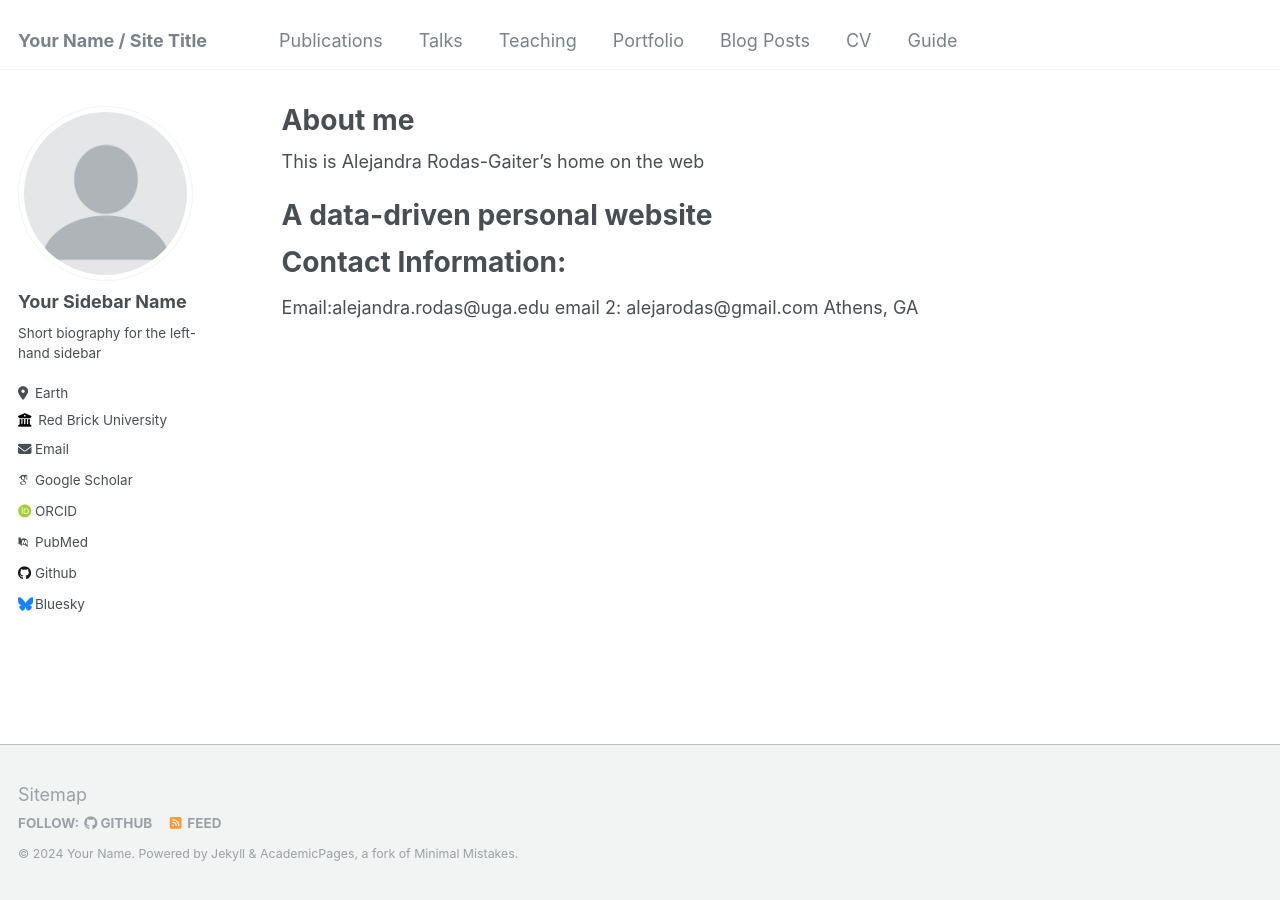
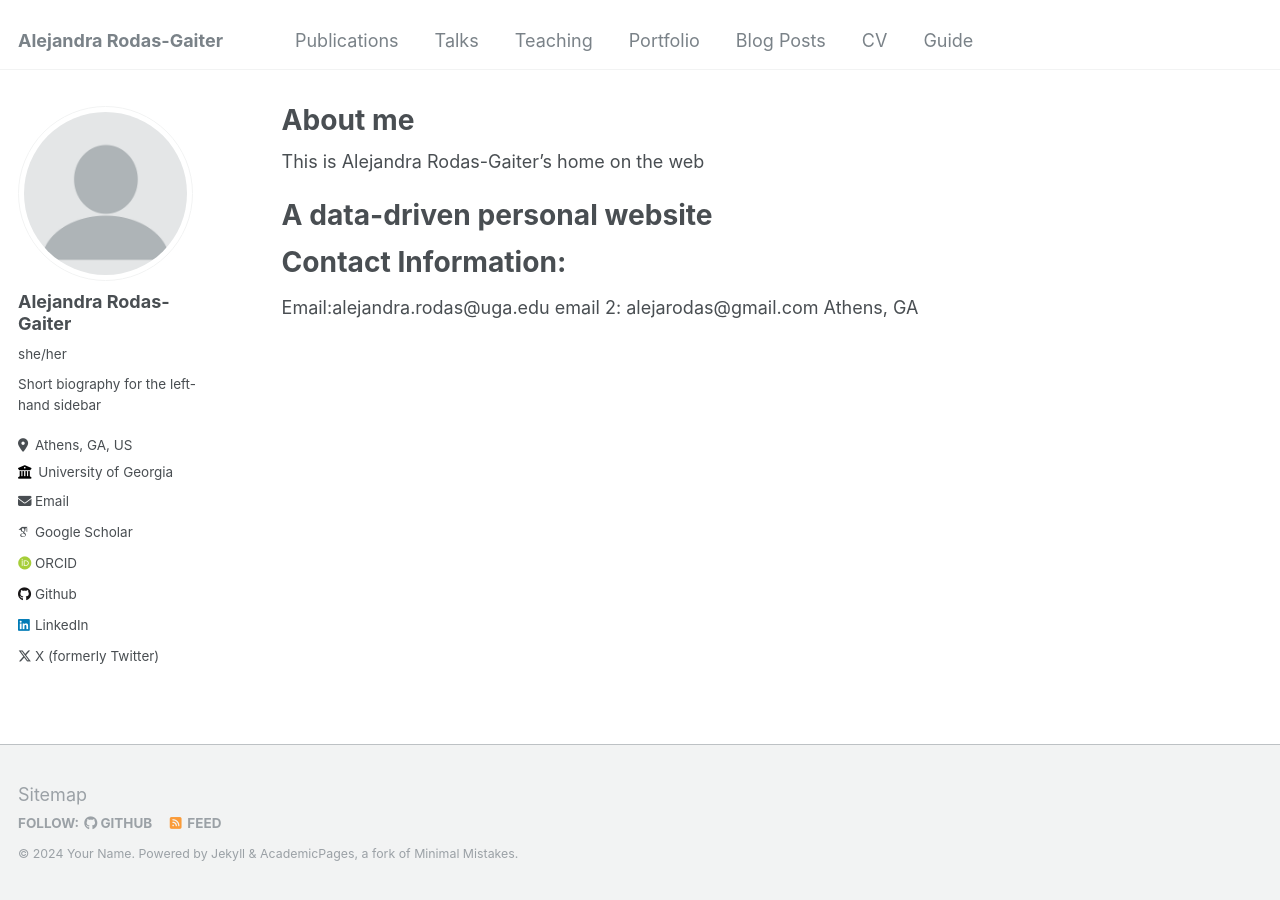
Before and after one commit to arodasg/arodasgaiter1.github.io, a Jekyll site: the page built from _pages/about.md, in a window 1280 px wide. Built offline with Jekyll 4.4.1, drawn with Linux system fonts in a browser that asks for light colours; some web fonts are replaced.

Commit message:
Update _config.yml

```diff
--- a/_config.yml
+++ b/_config.yml
@@ -8,11 +8,11 @@
 
 # Basic Site Settings
 locale                   : "en-US"
-title                    : "Your Name / Site Title"
+title                    : "Alejandra Rodas-Gaiter"
 title_separator          : "-"
 name                     : &name "Your Name"
 description              : &description "personal description"
-url                      : https://academicpages.github.io # the base hostname & protocol for your site e.g. "https://mmistakes.github.io"
+url                      : https://arodasgaiter.github.io # the base hostname & protocol for your site e.g. "https://mmistakes.github.io"
 baseurl                  : "" # the subpath of your site, e.g. "/blog"
 repository               : "academicpages/academicpages.github.io"
 
@@ -22,32 +22,32 @@ repository               : "academicpages/academicpages.github.io"
 author:
   # Biographic information
   avatar           : "profile.png"
-  name             : "Your Sidebar Name"
-  pronouns         : # example: "she/her"
+  name             : "Alejandra Rodas-Gaiter"
+  pronouns         : "she/her"
   bio              : "Short biography for the left-hand sidebar"
-  location         : "Earth"
-  employer         : "Red Brick University"
+  location         : "Athens, GA, US"
+  employer         : "University of Georgia"
   uri              : # URL
-  email            : "none@example.org"
+  email            : "alejandra.rodas@uga.edu"
 
   # Academic websites
   arxiv            : # URL - Update with the correct link to your profile
-  googlescholar    : "https://scholar.google.com/citations?user=PS_CX0AAAAAJ"
+  googlescholar    : "https://scholar.google.com/citations?hl=es&user=KmWgrhUAAAAJ&view_op=list_works&gmla=ABOlHixDHQJobIl3kQnftX7nzZy2J9bphwx66ftRPr-BvTBzKyHgXbAOSX30lIY87lstIS1QY9ROmbYGkVpstG6P4KUJHGuoujPn7_uJ"
   impactstory      : # URL
-  orcid            : "http://orcid.org/yourorcidurl"
-  pubmed           : "https://www.ncbi.nlm.nih.gov/pubmed/?term=john+snow"
+  orcid            : "https://orcid.org/my-orcid?orcid=0000-0002-4445-8158"
+  pubmed           : #"https://www.ncbi.nlm.nih.gov/pubmed/?term=john+snow"
   researchgate     : # URL
 
   # Repositories and software development
   bitbucket        : # Username - Update with your username on the site
   codepen          : # Username
   dribbble         : # Username
-  github           : "academicpages"
+  github           : "https://github.com/arodasg"
   kaggle           : # Username
   stackoverflow    : # User number or user number and name (i.e., use "1" or "1/jeff-atwood")
 
   # Social media
-  bluesky          : "bsky.app" # Replace this with you Bluesky username
+  bluesky          : #"bsky.app" # Replace this with you Bluesky username
   facebook         : # Username
   flickr           : # Username
   foursquare       : # Username
@@ -56,7 +56,7 @@ author:
   keybase          : # Username
   instagram        : # Username
   lastfm           : # Username
-  linkedin         : # Username
+  linkedin         : "www.linkedin.com/in/arodasgaiter"
   mastodon         : # URL
   medium           : # URL
   pinterest        : # Username
@@ -64,7 +64,7 @@ author:
   steam            : # Username
   telegram         : # URL
   tumblr           : # Username
-  twitter          : # Username for X / Twitter
+  twitter          : "https://twitter.com/arodasgaiter"
   vine             : # Username
   weibo            : # Username
   wikipedia        : # Username
```
